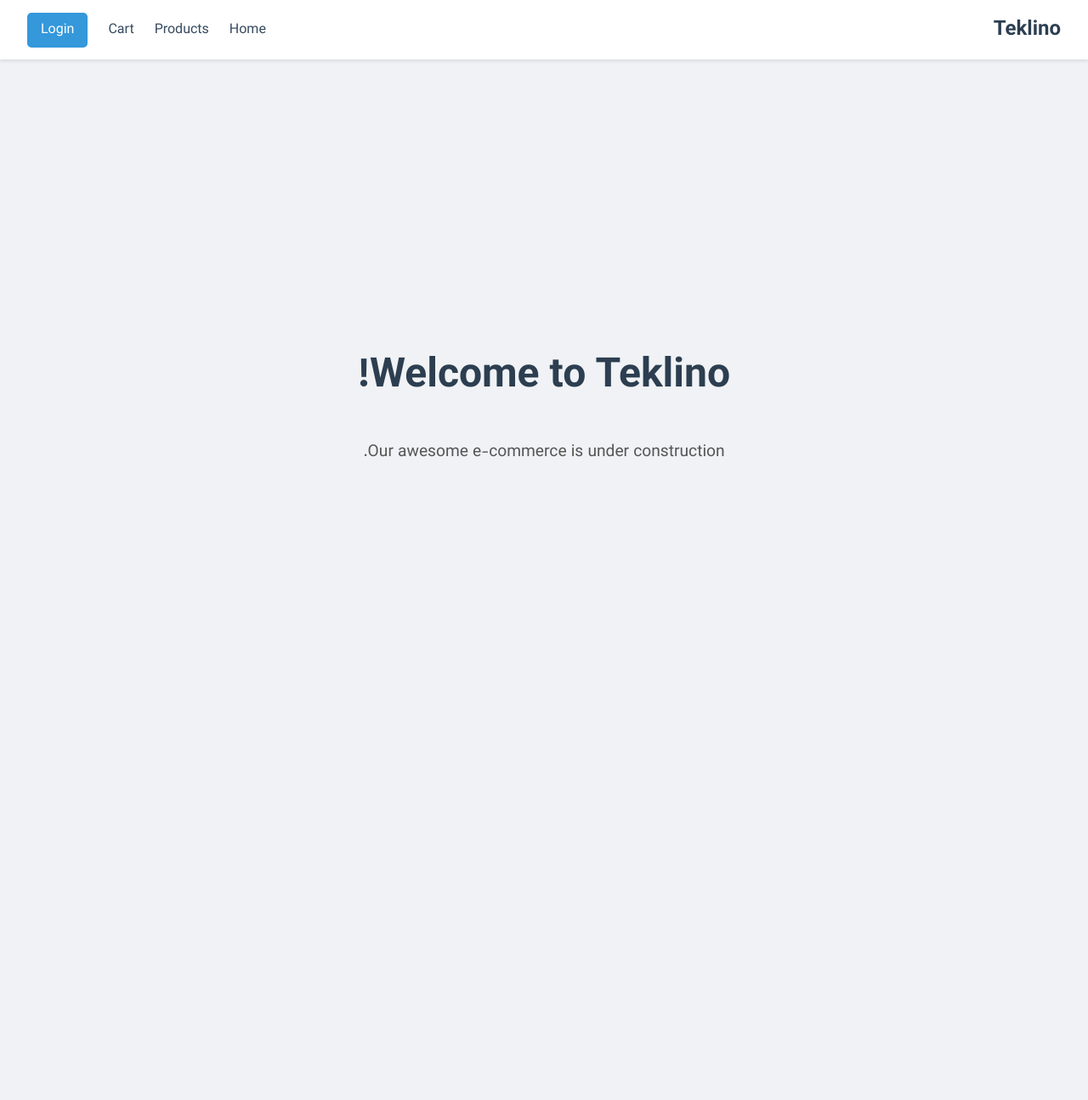
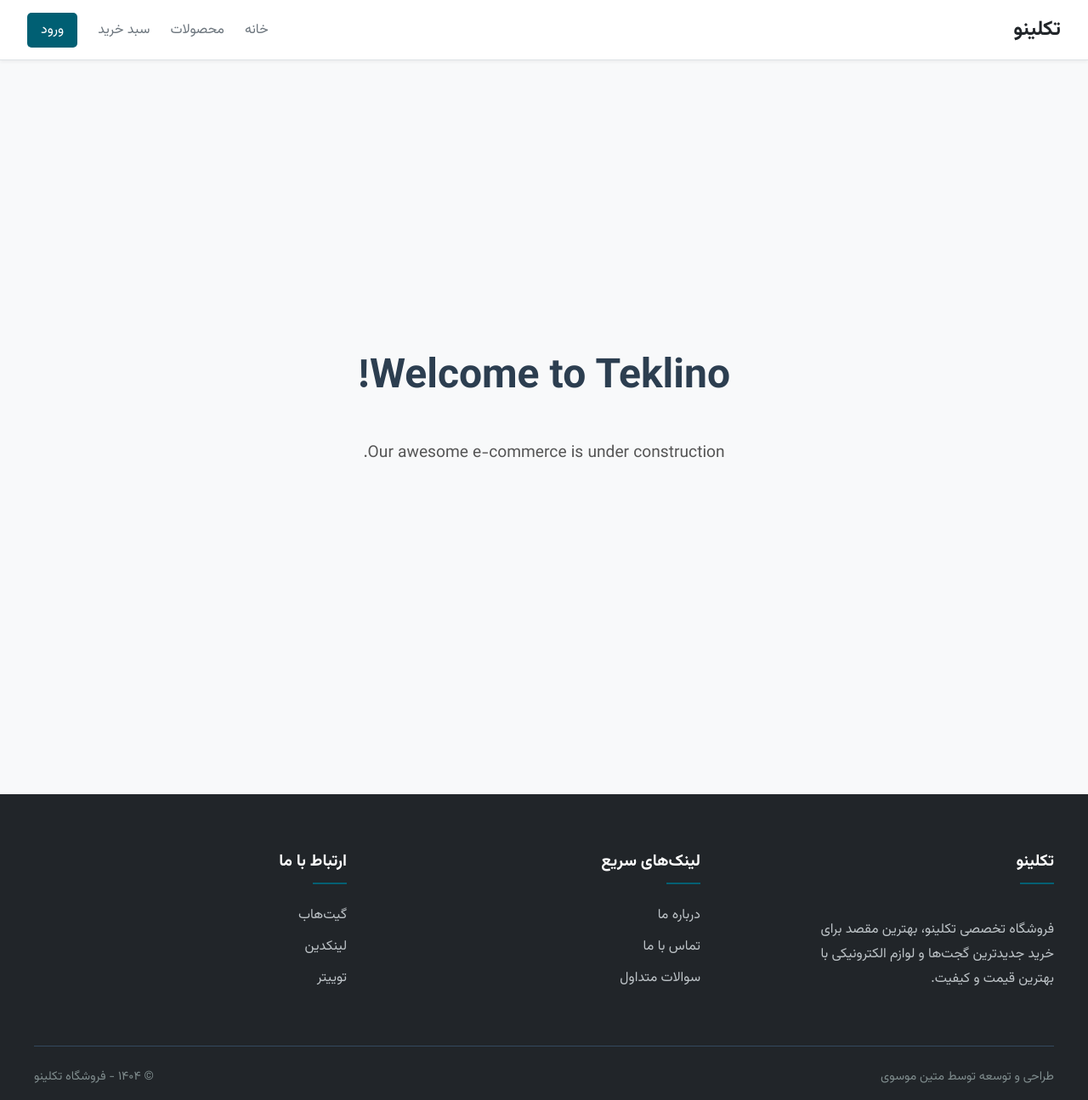
Before and after one commit to matinmousavi/teklino, a React (Vite) app in the folder frontend/: page / in a window 1280 px wide. Shown: the whole page at 85% size. Before the commit the page ends 870 px from the top, so only its background shows below. Built offline with nearby package versions, Linux system fonts and the light colour scheme.

Commit message:
feat: add Footer component with styling and integrate into App; update Header and HomePage components for consistency

```diff
--- a/frontend/src/App.jsx
+++ b/frontend/src/App.jsx
@@ -1,11 +1,15 @@
-import Header from "./components/Header/Header"
-import HomePage from "./pages/HomePage/HomePage"
+import Header from './components/Header/Header.jsx'
+import Footer from './components/Footer/Footer.jsx'
+import HomePage from './pages/HomePage/HomePage.jsx'
 
 const App = () => {
 	return (
 		<div>
 			<Header />
+			<main>
 				<HomePage />
+			</main>
+			<Footer />
 		</div>
 	)
 }
--- /dev/null
+++ b/frontend/src/components/Footer/Footer.jsx
@@ -0,0 +1,62 @@
+import styles from './Footer.module.css'
+
+const Footer = () => {
+	return (
+		<footer className={styles.footer}>
+			<div className={styles['footer__container']}>
+				<div className={styles['footer__section']}>
+					<h3 className={styles['footer__title']}>تکلینو</h3>
+					<p className={styles['footer__text']}>
+						فروشگاه تخصصی تکلینو، بهترین مقصد برای خرید جدیدترین گجت‌ها و لوازم الکترونیکی با بهترین قیمت و کیفیت.
+					</p>
+				</div>
+				<div className={styles['footer__section']}>
+					<h3 className={styles['footer__title']}>لینک‌های سریع</h3>
+					<ul className={styles['footer__list']}>
+						<li className={styles['footer__item']}>
+							<a href='/about' className={styles['footer__link']}>
+								درباره ما
+							</a>
+						</li>
+						<li className={styles['footer__item']}>
+							<a href='/contact' className={styles['footer__link']}>
+								تماس با ما
+							</a>
+						</li>
+						<li className={styles['footer__item']}>
+							<a href='/faq' className={styles['footer__link']}>
+								سوالات متداول
+							</a>
+						</li>
+					</ul>
+				</div>
+				<div className={styles['footer__section']}>
+					<h3 className={styles['footer__title']}>ارتباط با ما</h3>
+					<ul className={styles['footer__list']}>
+						<li className={styles['footer__item']}>
+							<a href='https://github.com' target='_blank' rel='noopener noreferrer' className={styles['footer__link']}>
+								گیت‌هاب
+							</a>
+						</li>
+						<li className={styles['footer__item']}>
+							<a href='https://linkedin.com' target='_blank' rel='noopener noreferrer' className={styles['footer__link']}>
+								لینکدین
+							</a>
+						</li>
+						<li className={styles['footer__item']}>
+							<a href='https://twitter.com' target='_blank' rel='noopener noreferrer' className={styles['footer__link']}>
+								توییتر
+							</a>
+						</li>
+					</ul>
+				</div>
+			</div>
+			<div className={styles['footer__bottom']}>
+				<p className={styles['footer__copyright']}>طراحی و توسعه توسط متین موسوی</p>
+				<p className={styles['footer__brand']}>© ۱۴۰۴ - فروشگاه تکلینو</p>
+			</div>
+		</footer>
+	)
+}
+
+export default Footer
--- /dev/null
+++ b/frontend/src/components/Footer/Footer.module.css
@@ -0,0 +1,88 @@
+.footer {
+    background-color: var(--color-text-primary);
+    color: #bdc3c7;
+    padding: 4rem 2rem 1rem 2rem;
+    margin-top: 4rem;
+}
+
+.footer__container {
+    max-width: 1200px;
+    margin: 0 auto;
+    display: flex;
+    flex-wrap: wrap;
+    gap: 3rem;
+    text-align: right;
+    padding-bottom: 3rem;
+}
+
+.footer__section {
+    flex: 1 1 250px;
+    display: flex;
+    flex-direction: column;
+}
+
+.footer__title {
+    font-size: 1.2rem;
+    margin: 0 0 1.5rem 0;
+    color: var(--color-surface);
+    position: relative;
+    padding-bottom: 0.75rem;
+}
+
+.footer__title::after {
+    content: '';
+    position: absolute;
+    bottom: 0;
+    right: 0;
+    width: 40px;
+    height: 2px;
+    background-color: var(--color-primary);
+}
+
+.footer__text {
+    line-height: 1.8;
+    max-width: 300px;
+}
+
+.footer__list {
+    list-style: none;
+    padding: 0;
+    margin: 0;
+}
+
+.footer__item {
+    margin-bottom: 0.75rem;
+}
+
+.footer__link {
+    text-decoration: none;
+    color: #bdc3c7;
+    transition: all 0.2s ease-in-out;
+}
+
+.footer__link:hover {
+    color: var(--color-accent);
+    padding-right: 5px;
+}
+
+.footer__bottom {
+    max-width: 1200px;
+    margin: 0 auto;
+    padding-top: 1.5rem;
+    border-top: 1px solid #34495e;
+    display: flex;
+    justify-content: space-between;
+    align-items: center;
+    flex-wrap: wrap;
+    gap: 1rem;
+    font-size: 0.9rem;
+    color: #7f8c8d;
+}
+
+.footer__copyright {
+    margin: 0;
+}
+
+.footer__brand {
+    margin: 0;
+}
--- a/frontend/src/components/Header/Header.jsx
+++ b/frontend/src/components/Header/Header.jsx
@@ -1,29 +1,37 @@
-import styles from './Header.module.css';
+import styles from './Header.module.css'
 
 const Header = () => {
 	return (
 		<header className={styles.header}>
 			<div className={styles.header__logo}>
-        <a href="/">Teklino</a>
+				<a href='/'>تکلینو</a>
 			</div>
 			<nav className={styles.header__nav}>
 				<ul className={styles['header__nav-list']}>
 					<li className={styles['header__nav-item']}>
-            <a href="/" className={styles['header__nav-link']}>Home</a>
+						<a href='/' className={styles['header__nav-link']}>
+							خانه
+						</a>
 					</li>
 					<li className={styles['header__nav-item']}>
-            <a href="/products" className={styles['header__nav-link']}>Products</a>
+						<a href='/products' className={styles['header__nav-link']}>
+							محصولات
+						</a>
 					</li>
 					<li className={styles['header__nav-item']}>
-            <a href="/cart" className={styles['header__nav-link']}>Cart</a>
+						<a href='/cart' className={styles['header__nav-link']}>
+							سبد خرید
+						</a>
 					</li>
 					<li className={styles['header__nav-item']}>
-            <a href="/login" className={styles['header__nav-link--button']}>Login</a>
+						<a href='/login' className={styles['header__nav-link--button']}>
+							ورود
+						</a>
 					</li>
 				</ul>
 			</nav>
 		</header>
-  );
-};
+	)
+}
 
-export default Header;
+export default Header
--- a/frontend/src/components/Header/Header.module.css
+++ b/frontend/src/components/Header/Header.module.css
@@ -3,8 +3,10 @@
   justify-content: space-between;
   align-items: center;
   padding: 1rem 2rem;
-  background-color: #ffffff;
-  box-shadow: 0 2px 4px rgba(0, 0, 0, 0.1);
+  background-color: var(--color-surface);
+  box-shadow: 0 2px 4px rgba(0, 0, 0, 0.05);
+  /* سایه ملایم‌تر شد */
+  border-bottom: 1px solid var(--color-border);
   position: sticky;
   top: 0;
   z-index: 1000;
@@ -12,7 +14,7 @@
 
 .header__logo a {
   text-decoration: none;
-  color: #2c3e50;
+  color: var(--color-text-primary);
   font-size: 1.5rem;
   font-weight: bold;
 }
@@ -23,31 +25,31 @@
   list-style: none;
   margin: 0;
   padding: 0;
-  gap: 1.5rem; /* فاصله بین آیتم‌های منو */
+  gap: 1.5rem;
 }
 
 .header__nav-link {
   text-decoration: none;
-  color: #34495e;
+  color: var(--color-text-secondary);
   font-size: 1rem;
   font-weight: 500;
   transition: color 0.2s ease-in-out;
 }
 
 .header__nav-link:hover {
-  color: #2980b9;
+  color: var(--color-primary);
 }
 
-/* استایل مخصوص دکمه Login با استفاده از Modifier */
 .header__nav-link--button {
   text-decoration: none;
-  background-color: #3498db;
-  color: #ffffff;
+  background-color: var(--color-primary);
+  color: var(--color-surface);
   padding: 0.5rem 1rem;
   border-radius: 5px;
   transition: background-color 0.2s ease-in-out;
 }
 
 .header__nav-link--button:hover {
-  background-color: #2980b9;
+  background-color: var(--color-accent);
+  color: var(--color-text-primary);
 }
--- a/frontend/src/index.css
+++ b/frontend/src/index.css
@@ -14,9 +14,20 @@
   font-display: swap;
 }
 
+:root {
+  --color-primary: #005f73;
+  --color-accent: #ee9b00;
+  --color-background: #f8f9fa;
+  --color-surface: #ffffff;
+  --color-text-primary: #212529;
+  --color-text-secondary: #6c757d;
+  --color-border: #dee2e6;
+}
+
 body {
   margin: 0;
   font-family: 'Vazirmatn', sans-serif;
-  background-color: #f0f2f5;
+  background-color: var(--color-background);
+  color: var(--color-text-primary);
   direction: rtl;
 }
```
Also changed, not shown: frontend/src/pages/HomePage/HomePage.jsx (+9 -11 lines), 1 other file (tests, documents, lock files or other folders). Lines whose indentation alone changed are shown as unchanged.
